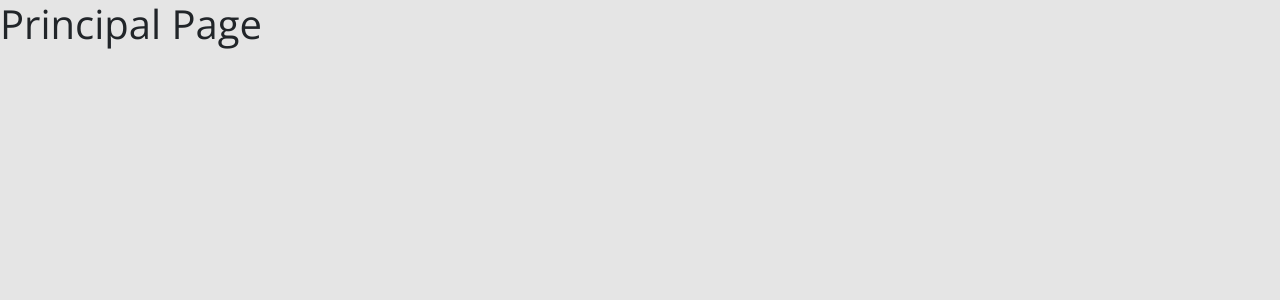
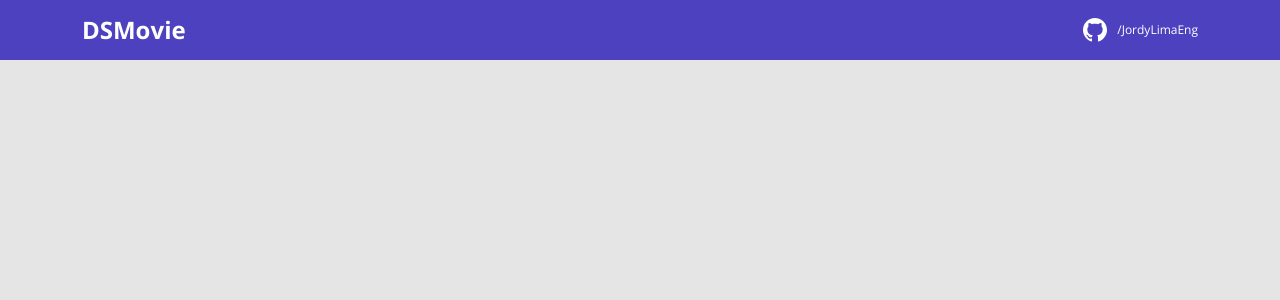
Before and after one commit to JordyLimaEng/dsmovie-reactjs-spring, a React (Create React App) app in the folder frontend/: page / in a window 1280 px wide. Shown: the top 300 px of the page. Built offline with nearby package versions, Linux system fonts and the light colour scheme.

Commit message:
Implementing Navbar

```diff
--- a/frontend/src/App.tsx
+++ b/frontend/src/App.tsx
@@ -1,6 +1,8 @@
+import Navbar from "./assets/components/Navbar";
+
 function App() {
   return (
-    <h1>Principal Page</h1>
+    <Navbar/>
   );
 }
 
--- /dev/null
+++ b/frontend/src/assets/components/Navbar/index.tsx
@@ -0,0 +1,22 @@
+import {ReactComponent as GithubIcon} from 'assets/img/github-icon.svg';
+import './styles.css';
+
+function Navbar(){
+    return (
+        <header>
+            <nav className="container">
+                <div className="dsmovie-nav-content">
+                    <h1>DSMovie</h1>
+                    <a href="https://github.com/jordylimaeng" target="_blank" rel="noreferrer">
+                        <div className="dsmovie-contact-container">
+                            <GithubIcon />
+                            <p className="dsmovie-contact-link">/JordyLimaEng</p>
+                        </div>
+                    </a>
+                </div>
+            </nav>
+        </header>
+    );
+}
+
+export default Navbar;
--- /dev/null
+++ b/frontend/src/assets/components/Navbar/styles.css
@@ -0,0 +1,29 @@
+header {
+    height: 60px;
+    background-color: var(--color-primary);
+    display: flex;
+    align-items: center;
+}
+
+.dsmovie-nav-content {
+    display: flex;
+    align-items: center;
+    justify-content: space-between;
+    color: #fff;
+}
+
+.dsmovie-nav-content h1 {
+    font-size: 24px;
+    margin: 0;
+    font-weight: 700;
+}
+
+.dsmovie-contact-container {
+    display: flex;
+    align-items: center;
+}
+
+.dsmovie-contact-link {
+    margin: 0 0 0 10px;
+    font-size: 12px;
+}
--- a/frontend/tsconfig.json
+++ b/frontend/tsconfig.json
@@ -18,7 +18,8 @@
     "resolveJsonModule": true,
     "isolatedModules": true,
     "noEmit": true,
-    "jsx": "react-jsx"
+    "jsx": "react-jsx",
+    "baseUrl": "./src" //property which allow import components without "../../"
   },
   "include": [
     "src"
```
Also changed, not shown: frontend/src/assets/img/github-icon.svg (added).
